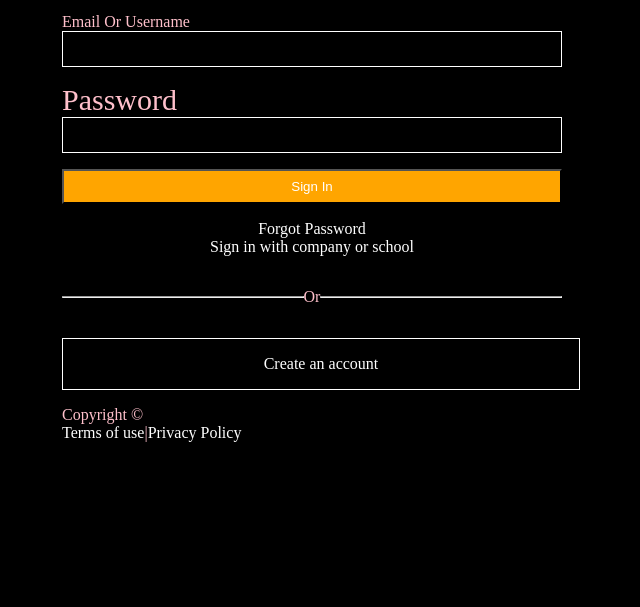
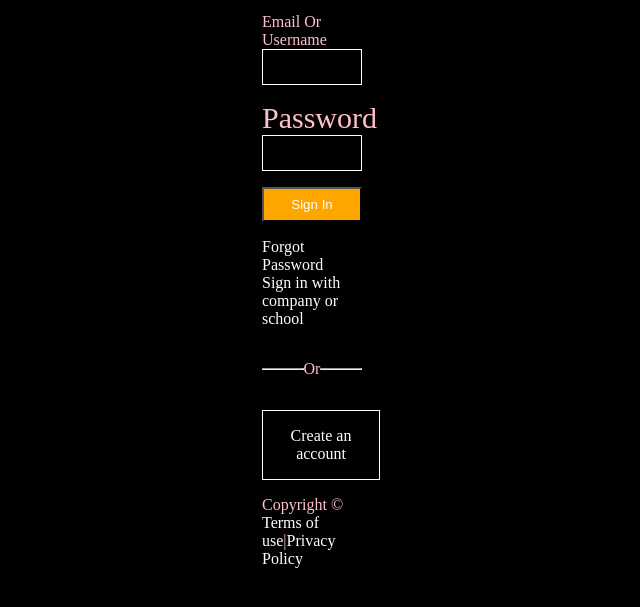
Before and after one commit to ThaiNhu2903/demoGit, a plain HTML site: page web_project/flex/index.html in a window 1280 px wide. Shown: the part 315-922 px from the top of the page, without its empty margins (328-968 px from the left). Drawn offline with Linux system fonts and the light colour scheme.

Commit message:
Update styles.css

```diff
--- a/web_project/flex/styles.css
+++ b/web_project/flex/styles.css
@@ -14,7 +14,7 @@ body{
 
 .sign-in{
     height: 100vh;
-    width: 500px;
+    width: 100px;
     display: flex;
     flex-direction: column;
 
```
